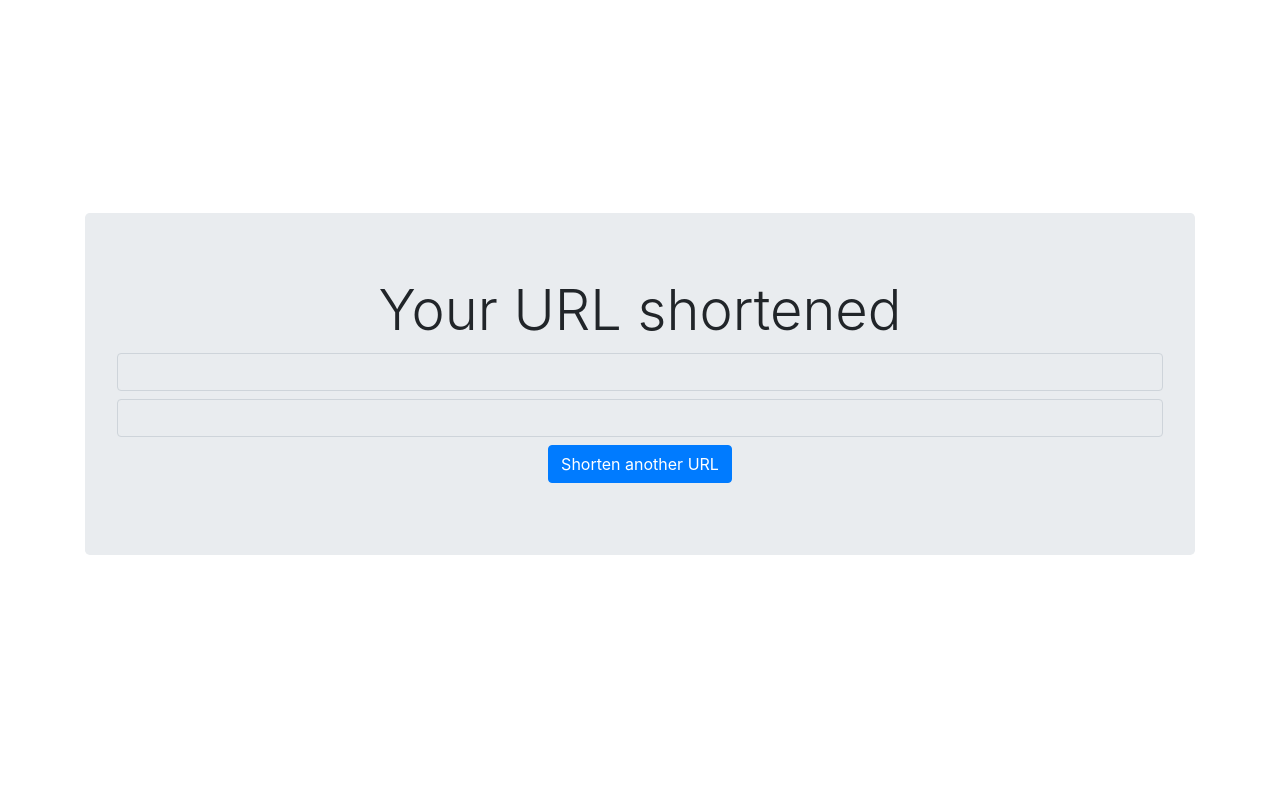
After one commit to damian-pagowski/fcc-url-shortener-microservice, a Node server app: template views/result.ejs in a window 1280 px wide. The commit adds this page. Run offline with Node 20, Linux system fonts and the light colour scheme; the template is opened without the code that fills it, so the values that code supplies are empty.

Commit message:
added templates for result and errors

```diff
--- a/app.js
+++ b/app.js
@@ -9,6 +9,8 @@ require('dotenv').config()
 const port = process.env.PORT
 app.use(bodyParser.urlencoded({ extended: false }))
 app.use(bodyParser.json())
+app.set('view engine', 'ejs');
+
 
 app.use(function middleware (req, res, next) {
   const log = `${req.method} - ${req.path} - ${req.ip}`
--- a/package.json
+++ b/package.json
@@ -5,13 +5,14 @@
   "main": "app.js",
   "scripts": {
     "test": "echo \"Error: no test specified\" && exit 1",
-    "start" : "node app.js"
+    "start": "node app.js"
   },
   "author": "Damian Pagowski",
   "license": "ISC",
   "dependencies": {
     "body-parser": "^1.19.0",
     "dotenv": "^8.1.0",
+    "ejs": "^2.7.1",
     "express": "^4.17.1"
   }
 }
--- a/public/style.css
+++ b/public/style.css
@@ -6,3 +6,10 @@
 .input-wrapper {
   margin: auto;
 }
+
+.button-wrapper > a {
+  display: block;
+}
+.button-wrapper {
+  justify-items: center;
+}
--- /dev/null
+++ b/views/result.ejs
@@ -0,0 +1,55 @@
+<!DOCTYPE html>
+<html lang="en">
+  <head>
+    <meta charset="UTF-8" />
+    <meta name="viewport" content="width=device-width, initial-scale=1.0" />
+    <meta http-equiv="X-UA-Compatible" content="ie=edge" />
+    <link
+      rel="stylesheet"
+      href="https://stackpath.bootstrapcdn.com/bootstrap/4.3.1/css/bootstrap.min.css"
+      integrity="sha384-ggOyR0iXCbMQv3Xipma34MD+dH/1fQ784/j6cY/iJTQUOhcWr7x9JvoRxT2MZw1T"
+      crossorigin="anonymous"
+    />
+    <link rel="stylesheet" href="/public/style.css" />
+    <title>Damian's Url Shortener</title>
+  </head>
+  <body>
+    <!-- jumbotron -->
+    <div class="myapp">
+      <div class="container">
+        <div class="jumbotron align-middle">
+          <h4 class="display-4 text-center">Your URL shortened</h4>
+          <!-- <hr class="my-4" /> -->
+
+          <!-- form -->
+          <div class="input-wrapper">
+            <label class="sr-only" for="originalURL">ORIGINAL URL</label>
+            <input
+              type="text"
+              class="form-control mb-2 mr-sm-2"
+              id="originalURL"
+              readonly
+              value="<%= originalURL %>"
+            />
+          </div>
+          <div class="input-wrapper">
+                <label class="sr-only" for="shortURL">URL</label>
+                <input
+                  type="text"
+                  class="form-control mb-2 mr-sm-2"
+                  id="shortURL"
+                  readonly
+                  value="<%= shortURL %>"
+                  />
+              </div>
+          <!-- form end -->
+          <div class="button-wrapper">
+              <a class="btn btn-primary mb-2" href="/">
+                  Shorten another URL
+              </a>
+          </div>
+        </div>
+      </div>
+    </div>
+  </body>
+</html>
```
Also changed, not shown: controllers/urlHandler.js (+10 -3 lines), views/error.ejs (renamed from views/result.html, +5 -14 lines).
